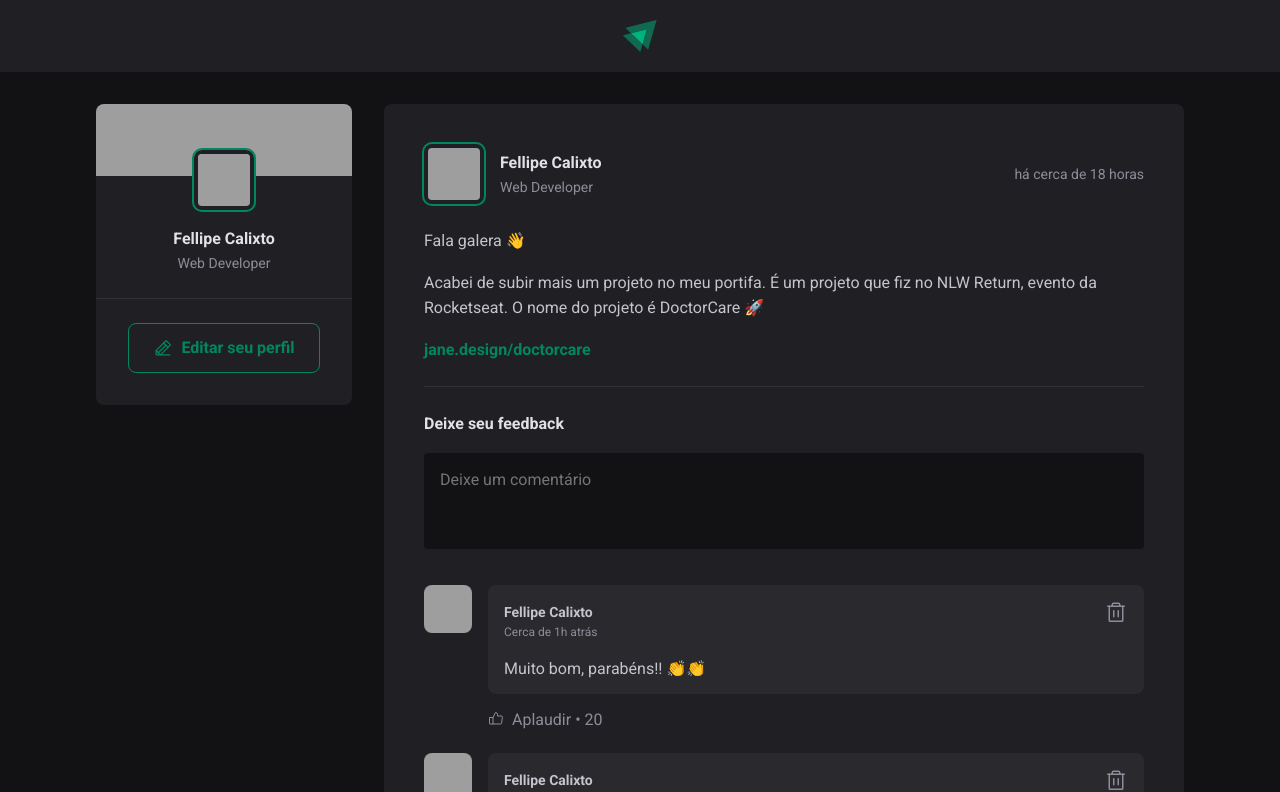
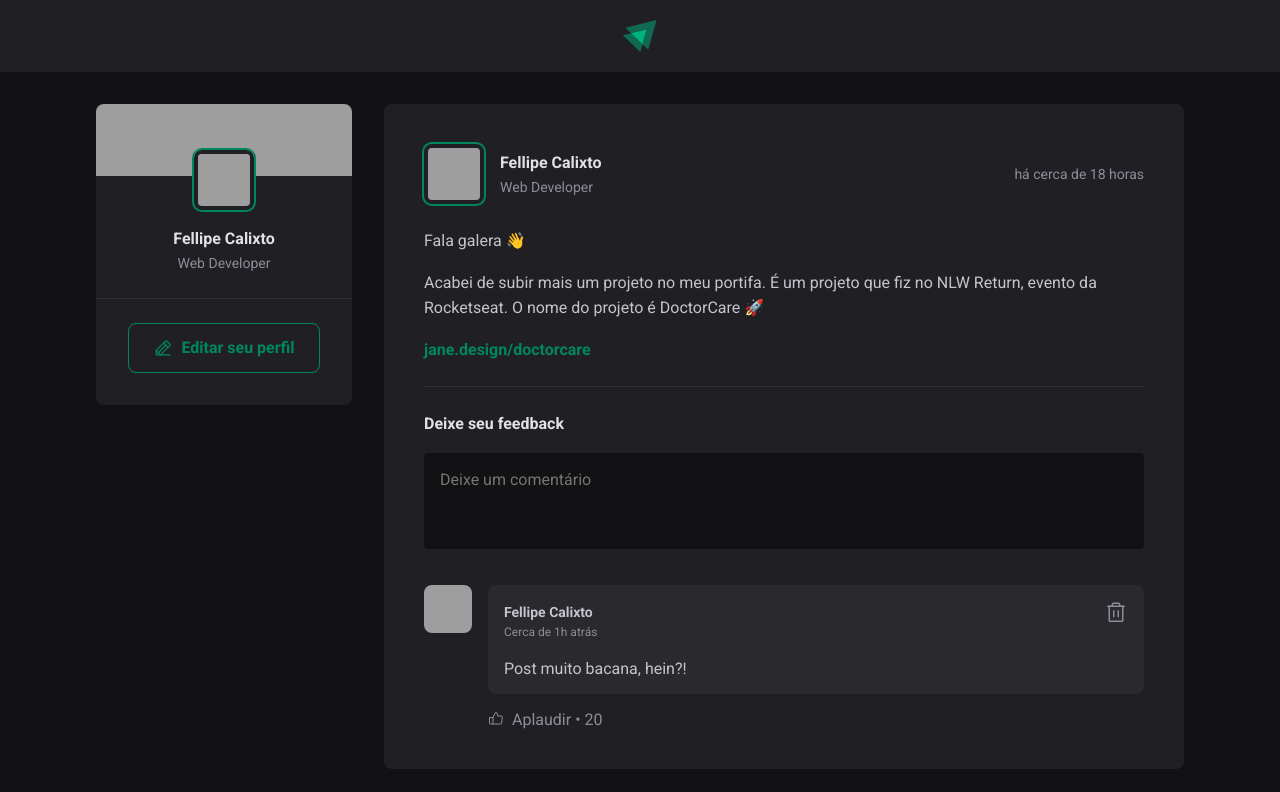
Before and after one commit to lipecalixto/fundamentos-react-ignite, a React (Vite) app: page / in a window 1280 px wide. Shown: the top 792 px of the page. Built offline with nearby package versions, Linux system fonts and the light colour scheme; grey boxes are pictures that could not be loaded.

Commit message:
add comentarios

```diff
--- a/src/components/Comment.jsx
+++ b/src/components/Comment.jsx
@@ -4,7 +4,7 @@
 
 import { ThumbsUp, Trash } from 'phosphor-react';
 
-export function Comment() {
+export function Comment({ content }) {
   return (
     <div className={styles.comment}>
       <Avatar hasBorder={false} src="https://github.com/lipecalixto.png" alt="" />
@@ -22,7 +22,7 @@
             </button>
           </header>
 
-          <p>Muito bom, parabéns!! 👏👏</p>
+          <p>{content}</p>
         </div>
 
         <footer>
--- a/src/components/Post.jsx
+++ b/src/components/Post.jsx
@@ -1,5 +1,6 @@
 import { format, formatDistanceToNow } from 'date-fns';
 import ptBR from 'date-fns/locale/pt-BR';
+import { useState } from 'react';
 
 import { Comment } from './Comment';
 import { Avatar } from './Avatar';
@@ -7,6 +8,13 @@
 import styles from './Post.module.css';
 
 export function Post({ author, publishedAt, content }) {
+  const [comments, setComments] = useState([
+    'Post muito bacana, hein?!'
+  ]);
+
+  const [newCommentText, setNewCommentText] = useState('');
+
+
   const publishedDateFormatted = format(publishedAt, "d 'de' LLLL 'às' HH:mm'h'", {
     locale: ptBR,
   });
@@ -15,6 +23,17 @@
     locale: ptBR,
     addSuffix: true
   });
+
+  function handleCrateNewComment() {
+    event.preventDefault()
+
+    setComments([...comments, newCommentText]);
+    setNewCommentText('');
+  }
+
+  function handleNewCommentChange() {
+    setNewCommentText(event.target.value);
+  }
 
   return (
     <article className={styles.post}>
@@ -42,11 +61,14 @@
         })}
       </div>
 
-      <form className={styles.commentForm}>
+      <form onSubmit={handleCrateNewComment} className={styles.commentForm}>
         <strong>Deixe seu feedback</strong>
 
         <textarea
+          name="comment"
           placeholder="Deixe um comentário"
+          value={newCommentText}
+          onChange={handleNewCommentChange}
         />
 
         <footer>
@@ -55,9 +77,9 @@
       </form>
 
       <div className={styles.commentList}>
-        <Comment />
-        <Comment />
-        <Comment />
+        {comments.map(comment => {
+          return <Comment content={comment} />
+        })}
       </div>
     </article>
   )
```
